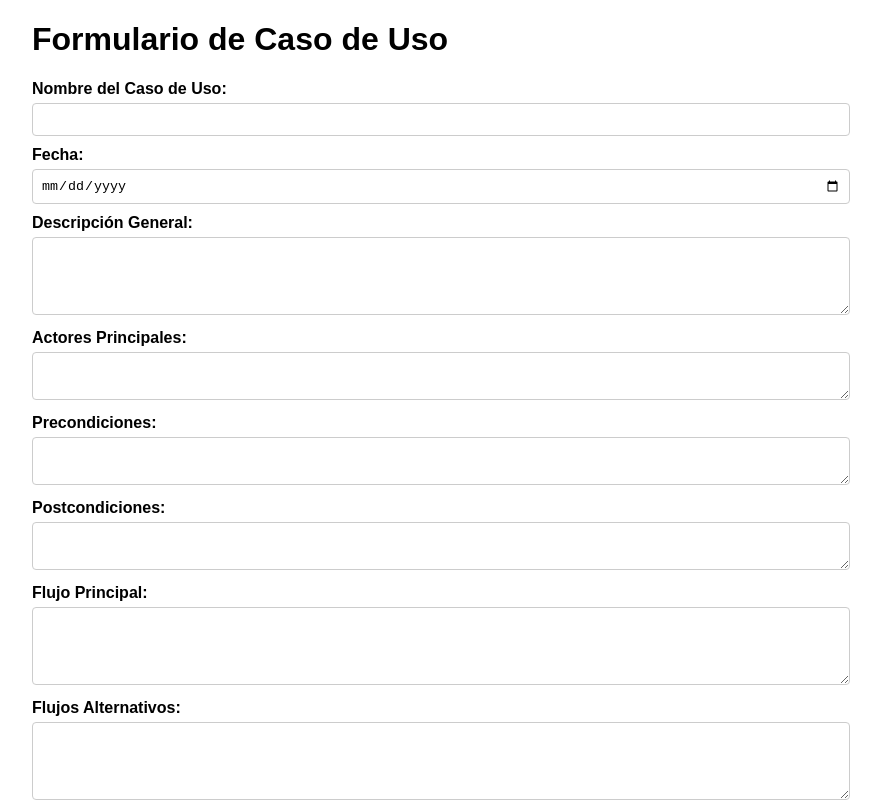
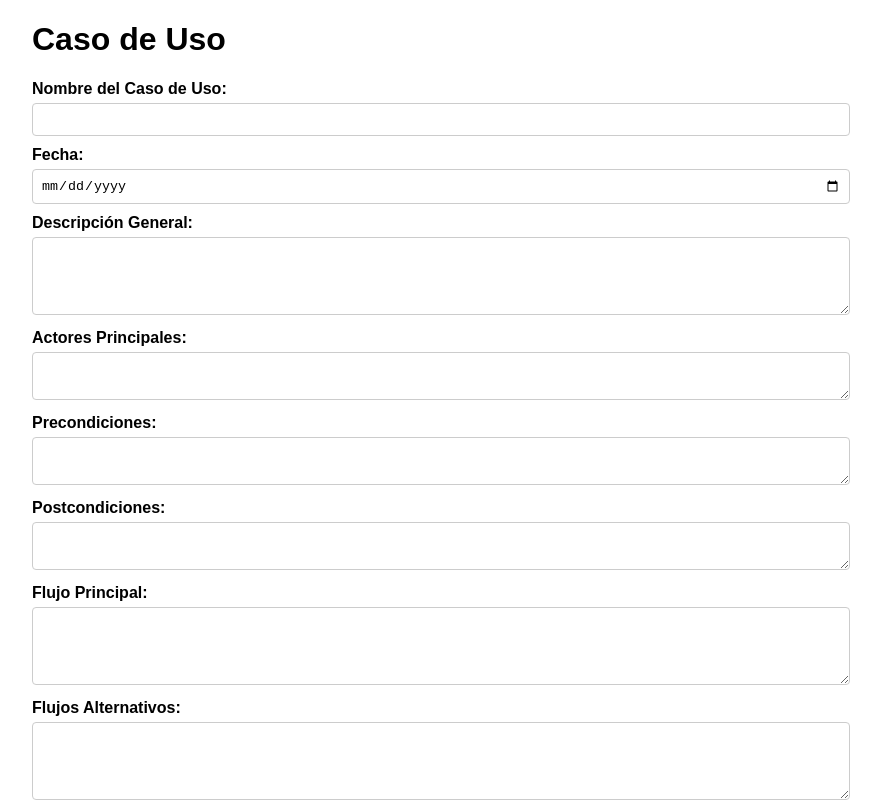
Before and after one commit to Luisamazariegos1/PlantillaCaso, a plain HTML site: page index.html in a window 1280 px wide. Shown: the top 803 px of the page, without its empty margins (208-1089 px from the left). Drawn offline with nearby package versions, Linux system fonts and the light colour scheme.

Commit message:
Update index.html

```diff
--- a/index.html
+++ b/index.html
@@ -16,7 +16,7 @@
 </head>
 <body>
     <div class="container">
-        <h1>Formulario de Caso de Uso</h1>
+        <h1>Caso de Uso</h1>
         <form id="useCaseForm">
             <label for="name">Nombre del Caso de Uso:</label>
             <input type="text" id="name" name="name" required>
```
